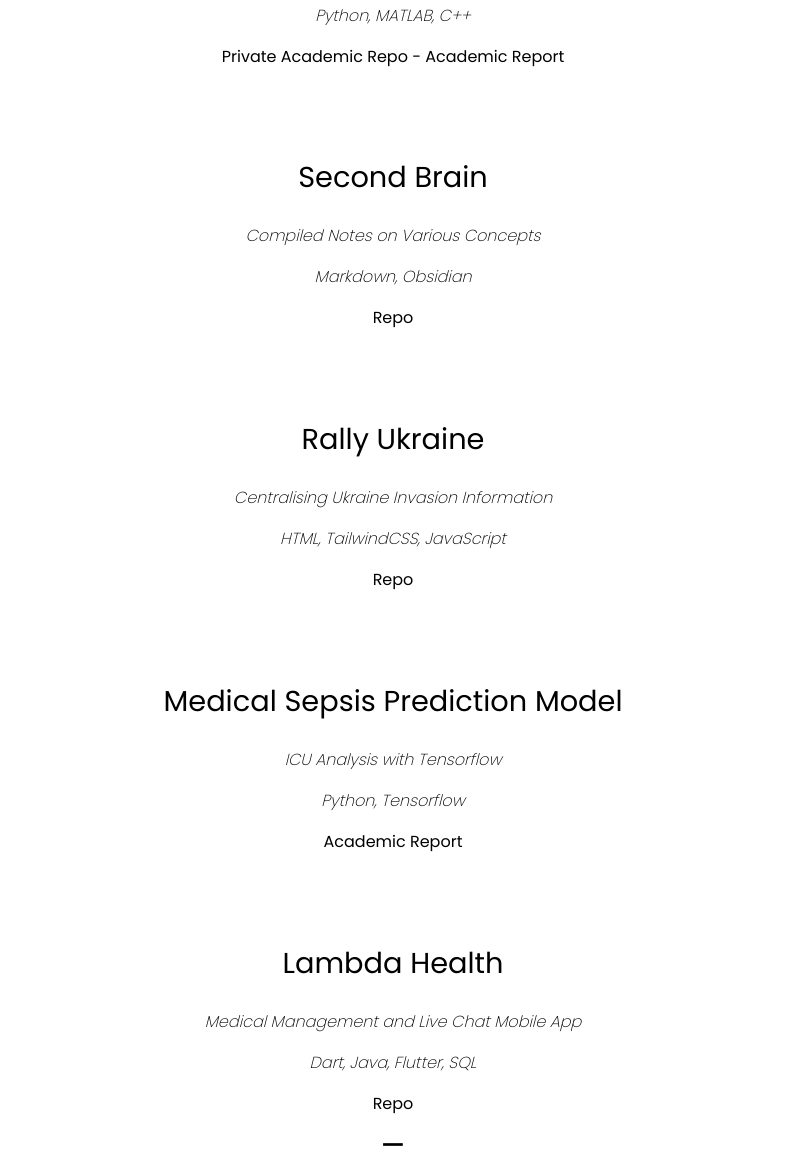
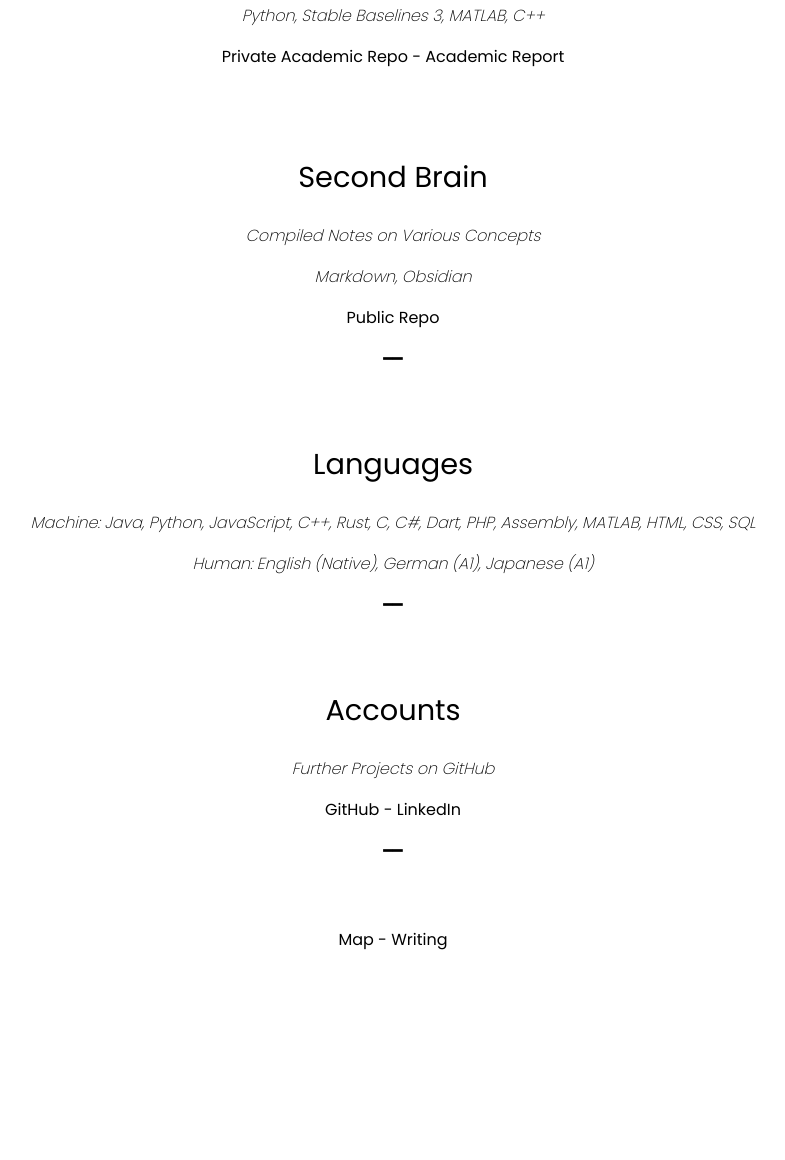
Before and after one commit to ThousandEyedLibrarian/personalSite, a plain HTML site: page index.html in a window 1280 px wide. Shown: the part 1319-2479 px from the top of the page, without its empty margins (247-1032 px from the left). After the commit the page ends 2375 px from the top, so only its background shows below. Drawn offline with Linux system fonts and the light colour scheme.

Commit message:
Amending homepage and linking

```diff
--- a/index.html
+++ b/index.html
@@ -12,8 +12,8 @@
 
 <body>
     <div id="title-container">
-        <h1>carterfaceysmith.tech</h1>
-        <i><h3>Evolution through technology.</h3></i>
+        <h1>Welcome.</h1>
+        <i><h3>My name is Carter Facey-Smith.<br>It's a pleasure to meet you.</h3></i>
     </div>
     <div id="content-container">
         <div>
@@ -34,9 +34,9 @@
                 BOXRL
             </h2>
             <h3>
-                Reinforcement Learning for Robotic Manipulation
+                Reinforcement Learning for Robotic Manipulators
             </h3>
-            <h3>Python, MATLAB, C++</h3>
+            <h3>Python, Stable Baselines 3, MATLAB, C++</h3>
             <p>
                 <a>Private Academic Repo</a> - <a>Academic Report</a>
             </p>
@@ -51,46 +51,7 @@
             </h3>
             <h3>Markdown, Obsidian</h3>
             <p>
-                <a target="_blank" rel="noopener noreferrer" href="https://github.com/carterfaceysmith/SecondBrain">Repo</a>
-            </p>
-        </div>
-
-        <div>
-            <h2>
-                Rally Ukraine
-            </h2>
-            <h3>
-                Centralising Ukraine Invasion Information
-            </h3>
-            <h3>HTML, TailwindCSS, JavaScript</h3>
-            <p>
-                <a target="_blank" rel="noopener noreferrer" href="https://github.com/carterfaceysmith/rallyUkraine">Repo</a>
-            </p>
-        </div>
-
-        <div>
-            <h2>
-                Medical Sepsis Prediction Model
-            </h2>
-            <h3>
-                ICU Analysis with Tensorflow
-            </h3>
-            <h3>Python, Tensorflow</h3>
-            <p>
-                <a>Academic Report</a>
-            </p>
-        </div>
-
-        <div>
-            <h2>
-                Lambda Health
-            </h2>
-            <h3>
-                Medical Management and Live Chat Mobile App
-            </h3>
-            <h3>Dart, Java, Flutter, SQL</h3>
-            <p>
-                <a target="_blank" rel="noopener noreferrer" href="https://github.com/carterfaceysmith/lambdaHealth">Repo</a>
+                <a target="_blank" rel="noopener noreferrer" href="https://github.com/carterfaceysmith/SecondBrain">Public Repo</a>
             </p>
         </div>
 
```
Also changed, not shown: src/map.html (+5 -5 lines), src/writing.html (+2 -2 lines), src/images/abcd.png (deleted), src/images/efgh.png (deleted).
